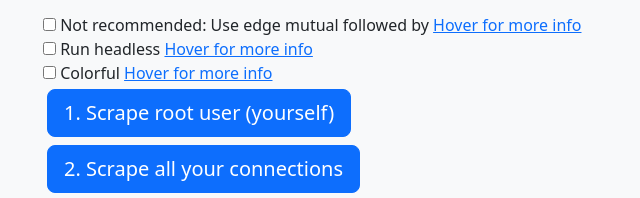
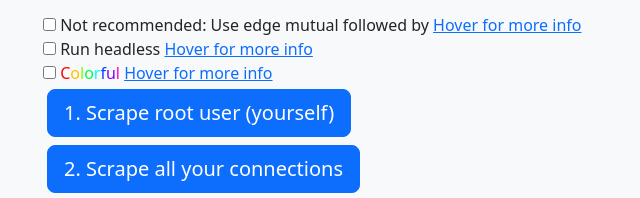
Before and after one commit to M123-dev/InstagramNetworkGraph, a website: page config-page/config.html in a window 1280 px wide. Shown: the part 1558-1756 px from the top of the page, 129-769 px from the left. Drawn offline with nearby package versions, Linux system fonts and the light colour scheme.

Commit message:
doc: Updated README

```diff
--- a/config-page/config.html
+++ b/config-page/config.html
@@ -121,7 +121,7 @@
 
             <div class="custom-control custom-checkbox">
               <input type="checkbox" class="custom-control-input" id="colorful" name="colorful">
-              <label class="custom-control-label" for="colorful">Colorful</label>
+              <label class="custom-control-label" for="colorful"><span style="color:#FF0000">C</span><span style="color:#FFBF00">o</span><span style="color:#80FF00">l</span><span style="color:#00FF40">o</span><span style="color:#00FFFF">r</span><span style="color:#0040FF">f</span><span style="color:#7F00FF">u</span><span style="color:#FF00BF">l</span></label>
               <a href="#" data-toggle="tooltip" title="The node stroke should be colored, needs more performance">Hover for more info</a>
             </div>
 
```
Also changed, not shown: README.md.
